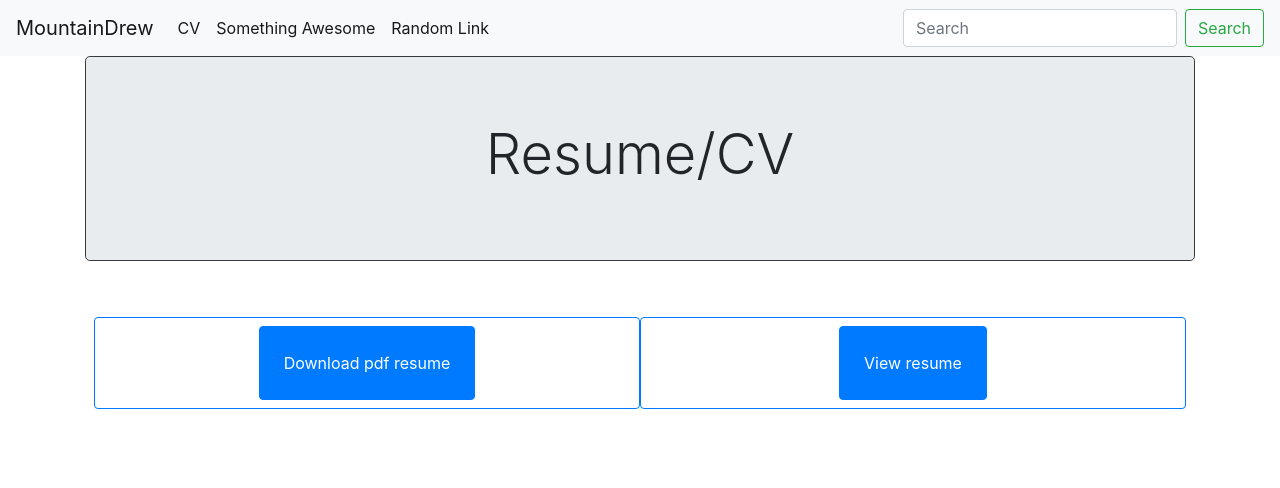
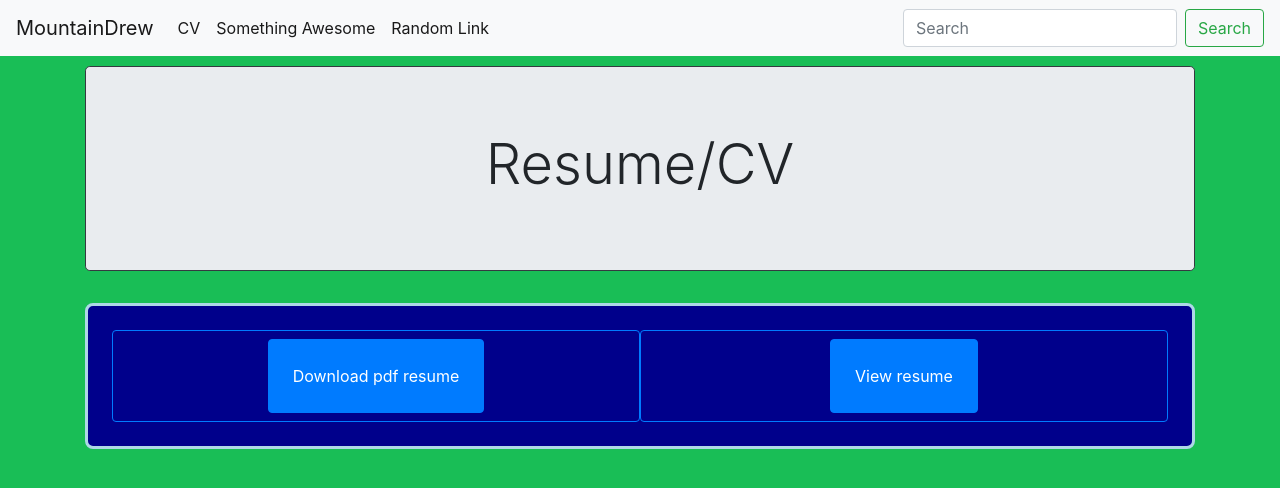
Before and after one commit to aduncan314/mountaindrew, a Django app: template templates/landing/cv.html in a window 1280 px wide. Shown: the top 488 px of the page. Run offline with Django 3.2, Linux system fonts and the light colour scheme; the template is opened without the code that fills it, so the values that code supplies are empty; some libraries are stand-ins or nearby versions.

Commit message:
Minor reformatting and css changes. Reconcile before branch.

```diff
--- a/landing/views.py
+++ b/landing/views.py
@@ -1,5 +1,4 @@
 from django.shortcuts import render
-from landing.forms import resume_choice_form
 
 
 # Create your views here.
@@ -12,5 +11,4 @@ def index(request):
 
 
 def cv(request):
-    this_form = resume_choice_form()
-    return render(request, 'cv.html', context={'form': this_form})
+    return render(request, 'cv.html', context=None)
--- a/static/css/override_landing.css
+++ b/static/css/override_landing.css
@@ -1,7 +1,23 @@
+:root {
+    --color-one: #19be56;
+    --color-two: lightblue;
+    --color-three: darkblue;
+}
 .main-1 {
-    background-color: #5c7470;
+    background-color: var(--color-one);
+
+    /*background-image: url("../img/Baxter1.jpg");*/
+    /*background-size: cover;*/
 }
 
 .container.main-blob {
     padding-top: 10px;
 }
+
+#cv-section {
+    border-style: solid;
+    background-color: var(--color-three);
+    border-width: medium;
+    border-color: var(--color-two);
+    border-radius: 0.5em;
+}
--- a/templates/landing/base.html
+++ b/templates/landing/base.html
@@ -6,7 +6,7 @@
     <meta charset="UTF-8">
     <title>My Resume and CV</title>
     <link rel="stylesheet" href="{% static "css/bootstrap.css" %}"/>
-{#    <link rel="stylesheet" href="{% static "css/override_1.css" %}"/>#}
+    <link rel="stylesheet" href="{% static "css/override_landing.css" %}"/>
 </head>
 
 <body class="main-1">
@@ -57,13 +57,14 @@
     {# END of NAV #}
 </nav>
 
+
 <script src="{% static "/jquery-3.3.1.min.js" %}"></script>
 <script src="{% static "/js/bootstrap.js" %}"></script>
-{#{% block scripts %}#}
-{#    <script src="{% static "/js/override_2.js" %}"></script>#}
-{#{% endblock %}#}
+<script src="{% static "/js/override_landing.js" %}"></script>
 
-{% block content %}{% endblock %}
+{% block content %}
+
+{% endblock %}
 
 
 </body>
--- a/templates/landing/cv.html
+++ b/templates/landing/cv.html
@@ -6,6 +6,7 @@
         <div class="myb jumbotron border border-dark">
             <h1 class="text-center display-4">Resume/CV</h1>
         </div>
+        <div id="cv-section" class="container-fluid">
             <div class="row p-4">
 
                 <div class="col-md border border-primary rounded text-center p-2">
@@ -19,31 +20,9 @@
                         View resume
                     </button>
                 </div>
-
+            </div>
         </div>
     </div>
 
-
-        {#    js button control#}
-        <script>
-            function ChooseThis(id) {
-                var idOptions = ["pdf", "html"];
-
-                var this_index = idOptions.indexOf(id);
-                idOptions.splice(this_index, 1);
-                var otherIsSelected = document.getElementById(idOptions[0]).className.includes("btn-success");
-
-                if (otherIsSelected) {
-                    document.getElementById("pdf").classList.toggle("btn-success");
-                    document.getElementById("html").classList.toggle("btn-success");
-                } else {
-                    document.getElementById(id).classList.toggle("btn-success");
-                }
-                displayResume(id)
-            }
-
-            function displayResume (id){
-
-            }
-        </script>
+    <script src="{% static '/js/override_landing.js' %}"></script>
 {% endblock %}
```
Also changed, not shown: templates/landing/index.html (+1 -6 lines). Lines whose indentation alone changed are shown as unchanged.
